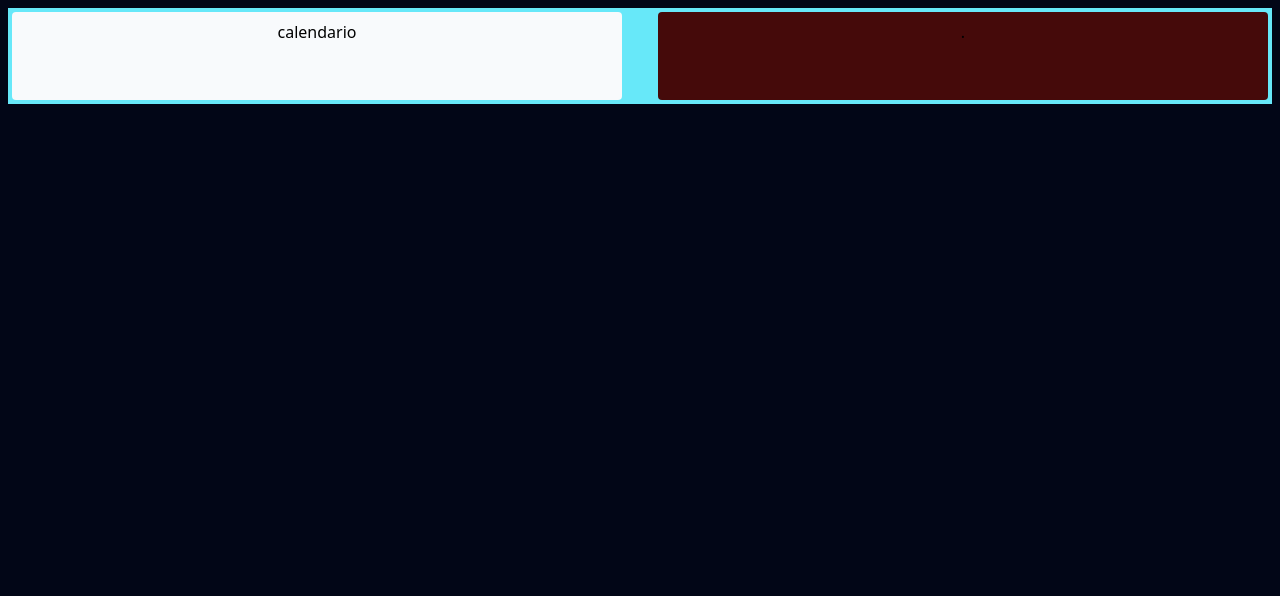
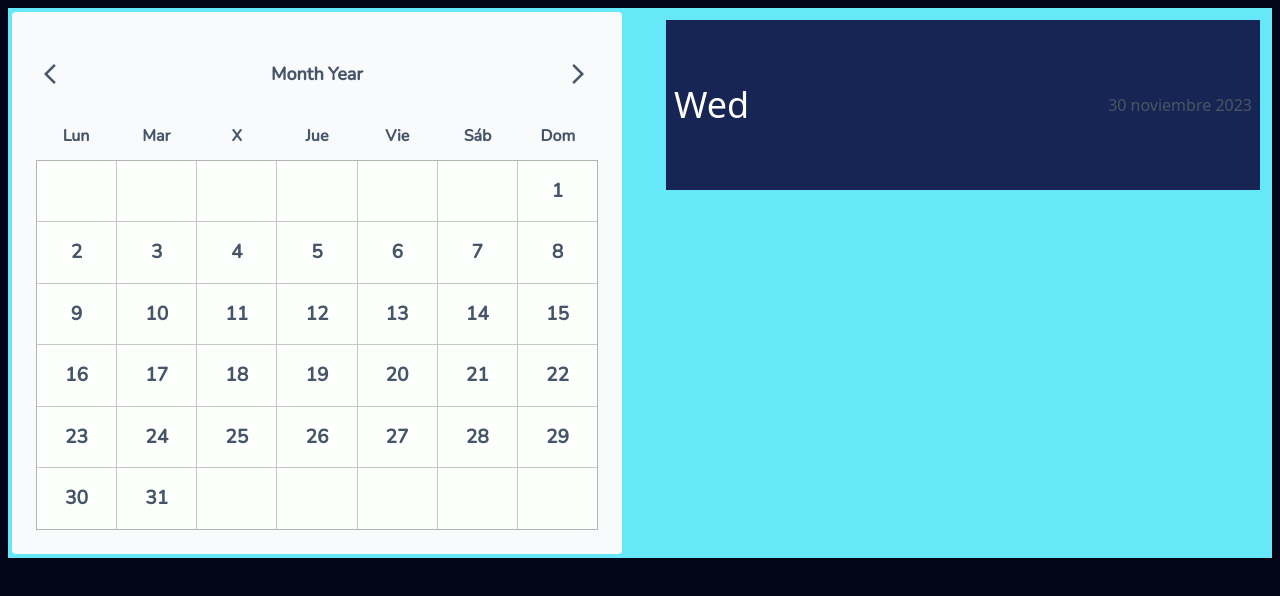
Before and after one commit to Tarkus99/CalendarioEventos, a plain HTML site: page index.html in a window 1280 px wide. Drawn offline with nearby package versions, Linux system fonts and the light colour scheme.

Commit message:
seguimos

```diff
--- a/index.html
+++ b/index.html
@@ -1,22 +1,86 @@
 <!DOCTYPE html>
-<html lang="en">
+<html lang="en" class="h-100">
 
 <head>
     <meta charset="UTF-8">
     <meta name="viewport" content="width=device-width, initial-scale=1.0">
     <script src="https://cdn.tailwindcss.com"></script>
+    <link rel="stylesheet"
+        href="https://fonts.googleapis.com/css2?family=Material+Symbols+Outlined:opsz,wght,FILL,GRAD@24,400,0,0" />
+    <link rel="stylesheet"
+        href="https://fonts.googleapis.com/css2?family=Material+Symbols+Outlined:opsz,wght,FILL,GRAD@24,400,0,0" />
+    <style>
+        @import url('https://fonts.googleapis.com/css2?family=Nunito:wght@500&display=swap');
+
+        .calendar {
+            font-family: 'Nunito', sans-serif;
+            font-weight: 900;
+        }
+
+        .tarjeta_dia {
+            text-align: center;
+            font-size: 1.2em;
+            background-color: rgb(253, 255, 252);
+            padding: 20%;
+
+        }
+
+        .main {
+            border: 1px solid rgb(179, 179, 179);
+            grid-gap: 1px;
+            background-color: rgb(199, 199, 199);
+        }
+
+        [class^='material']{
+            cursor: pointer;
+        }
+    </style>
 </head>
 
-<body class="bg-slate-950 h-100 p-2 box-border">
-    <div class="xxl:container w-100 grid grid-cols-2 grid-rows-1 gap-9 bg-cyan-300 p-1">
-        <div class="calendar bg-slate-50 rounded p-2 text-center">
-            <h1>calendario</h1>
+<body class="bg-slate-950 h-screen p-2 box-border">
+    <div class="xxl:container h-100 w-100 grid grid-cols-2 grid-rows-1 gap-9 bg-cyan-300 p-1">
+        <div class="calendar rounded p-6 text-center bg-slate-50 flex flex-col gap-1 text-slate-600">
+            <div class="calendar_header flex items-center justify-between px-2 py-6">
+                <div class="left flex items-center">
+                    <span id="prev_month" class="material-symbols-outlined">
+                        arrow_back_ios
+                    </span>
+                </div>
+                <div class="month_year flex items-center justify-center gap-1 text-lg">
+                    <p id="header_month">Month</p>
+                    <p id="header_year">Year</p>
+                </div>
+                <div class="rigth flex items-center">
+                    <span id="next_month" class="material-symbols-outlined">
+                        arrow_forward_ios
+                    </span>
+                </div>
+            </div>
+            <div class="week grid grid-cols-7 py-2">
+                <div>Lun</div>
+                <div>Mar</div>
+                <div>X</div>
+                <div>Jue</div>
+                <div>Vie</div>
+                <div>Sáb</div>
+                <div>Dom</div>
+            </div>
+            <div class="main grid grid-cols-7"></div>
         </div>
-        <div class="info bg-red-950 rounded p-2 text-center grid grid-cols-1 grid-rows-3">
-            .
+        <div class="info rounded p-2 text-center grid grid-cols-1 grid-rows-3 gap-2">
+            <div class="date flex items-center justify-between bg-blue-950 p-2">
+                <div class="day">
+                    <h1 class="text-white text-4xl">Wed</h1>
+                </div>
+                <div class="rest">
+                    <p class="text-gray-600 ">30 noviembre 2023</p>
+                </div>
+            </div>
+            <div class="events"></div>
         </div>
     </div>
 
+    <script src="script.js"></script>
 </body>
 
 </html>
--- a/script.js
+++ b/script.js
@@ -0,0 +1,65 @@
+let nav = 0;
+let clicked = null;
+let events = localStorage.getItem('events') ? JSON.parse(localStorage.getItem('events')) : [];
+
+const dias = ['lunes', 'martes', ',miércoles', 'jueves', 'viernes', 'sábado', 'domingo'];
+const calendar = document.querySelector('.calendar');
+
+load();
+
+let a = new Date()
+
+function load() {
+    const dt = new Date();
+    const day = dt.getDate();
+    const month = dt.getMonth();
+    const year = dt.getFullYear();
+
+    let max = maxDay(year, month);
+    let first = firstDay(year, month).split(',')[0];
+
+    let padding = dias.indexOf(first);
+
+    for (let i = 0; i < padding; i++) {
+        let empty = document.createElement('div');
+        empty.classList.add('tarjeta_dia');
+        calendar.querySelector('.main').append(empty);
+    }
+
+    for (let i = 1; i <= max; i++) {
+        let fill = document.createElement('div');
+        fill.classList.add('tarjeta_dia');
+        fill.innerText = i;
+        calendar.querySelector('.main').append(fill);
+    }
+
+    let lastDay = new Date(year, month + 1, 0).toLocaleString('es-ES', {
+        weekday: 'long',
+        year: 'numeric',
+        month: 'numeric',
+        day: 'numeric'
+    }
+    ).split(',')[0];
+
+    let last = dias.indexOf(lastDay);
+
+    for (let index = 0; index < 6-last; index++) {
+        let empty = document.createElement('div');
+        empty.classList.add('tarjeta_dia');
+        calendar.querySelector('.main').append(empty);
+    }
+}
+
+function firstDay(year, month) {
+    return new Date(year, month, 1).toLocaleString('es-ES', {
+        weekday: 'long',
+        year: 'numeric',
+        month: 'numeric',
+        day: 'numeric'
+    }
+    );
+}
+
+function maxDay(year, month) {
+    return new Date(year, month + 1, 0).getDate();
+}
```
